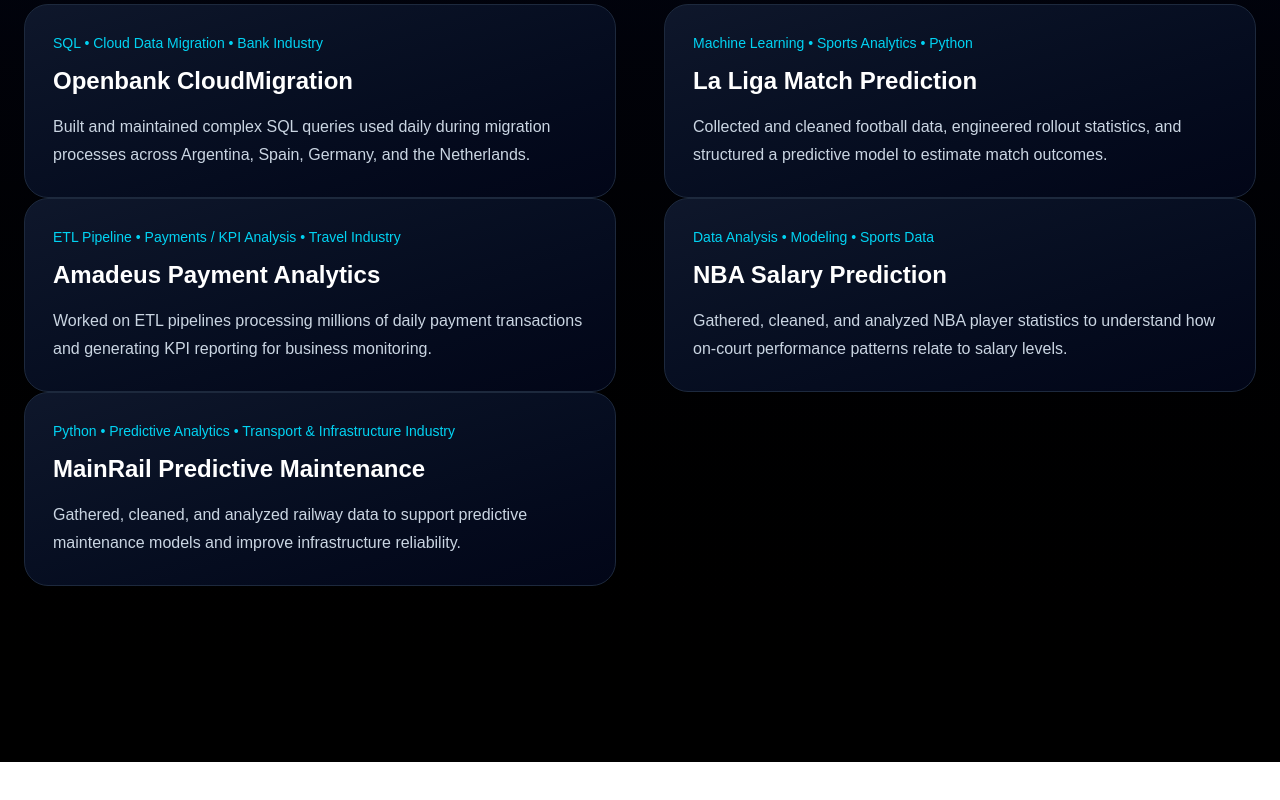
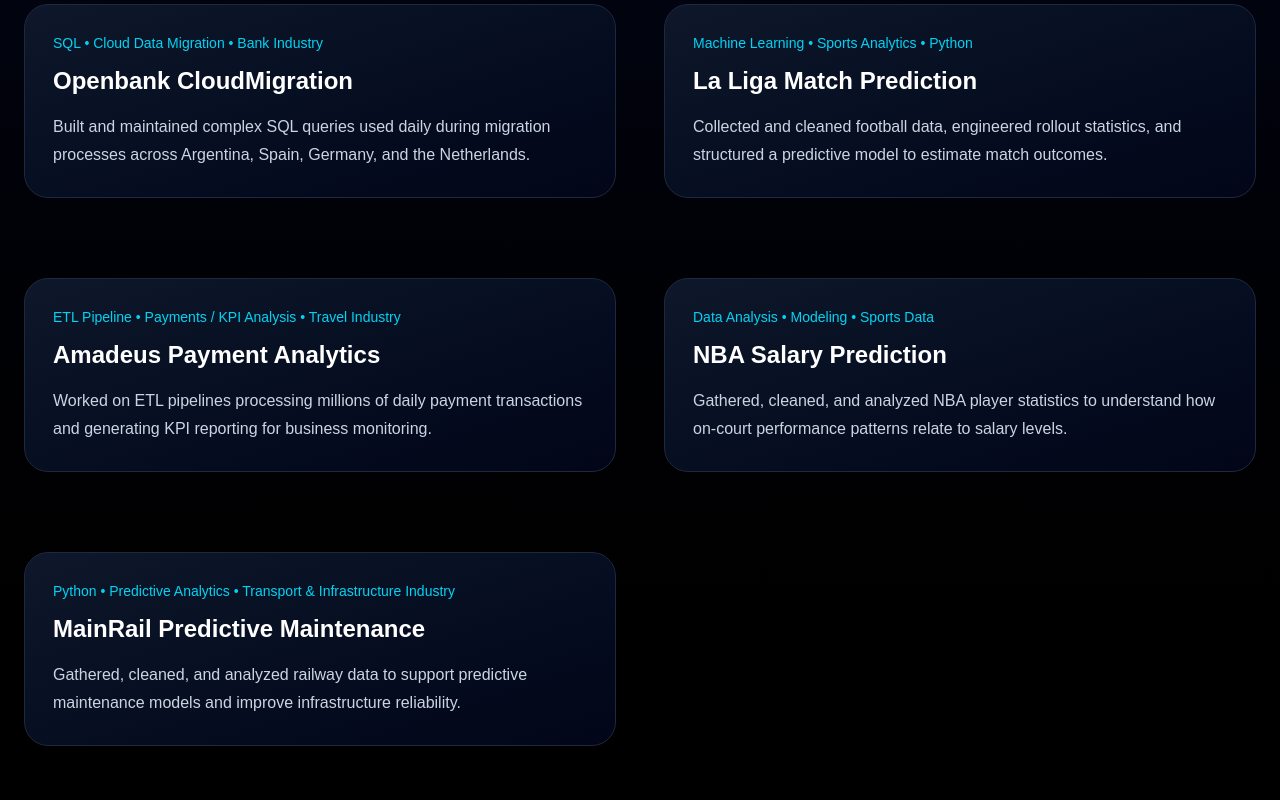
Before and after one commit to rkcpablo/pablo-portafolio, a Next.js app: page / in a window 1280 px wide. Shown: the part 1312-2112 px from the top of the page. Before the commit the page ends 2074 px from the top, so only its background shows below. Built offline with nearby package versions, Linux system fonts and the light colour scheme.

Commit message:
Redesigned portfolio homepage

```diff
--- a/app/page.tsx
+++ b/app/page.tsx
@@ -150,7 +150,7 @@
 
               <div className="space-y-20">
                 {professionalProjects.map((project, index) => (
-                  <Link key={index} href={`/${project.slug}`}>
+                  <Link key={index} href={`/${project.slug}`} className="block">
                     <div className="rounded-3xl border border-slate-800 bg-gradient-to-br from-slate-900 to-slate-950 p-7 hover:-translate-y-1 hover:border-cyan-400/40 transition cursor-pointer">
                       <p className="text-sm text-cyan-400 mb-3">{project.subtitle}</p>
                       <h3 className="text-2xl font-semibold mb-4">{project.title}</h3>
@@ -168,7 +168,7 @@
 
               <div className="space-y-20">
                 {personalProjects.map((project, index) => (
-                  <Link key={index} href={`/${project.slug}`}>
+                  <Link key={index} href={`/${project.slug}`} className="block">
                     <div className="rounded-3xl border border-slate-800 bg-gradient-to-br from-slate-900 to-slate-950 p-7 hover:-translate-y-1 hover:border-cyan-400/40 transition cursor-pointer">
                       <p className="text-sm text-cyan-400 mb-3">{project.subtitle}</p>
                       <h3 className="text-2xl font-semibold mb-4">{project.title}</h3>
```
